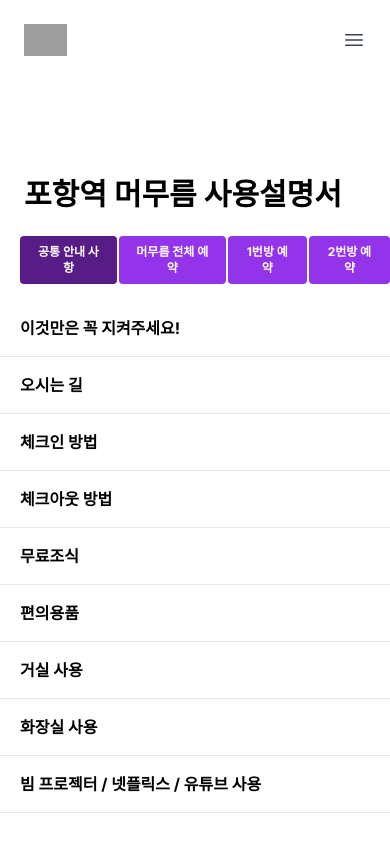
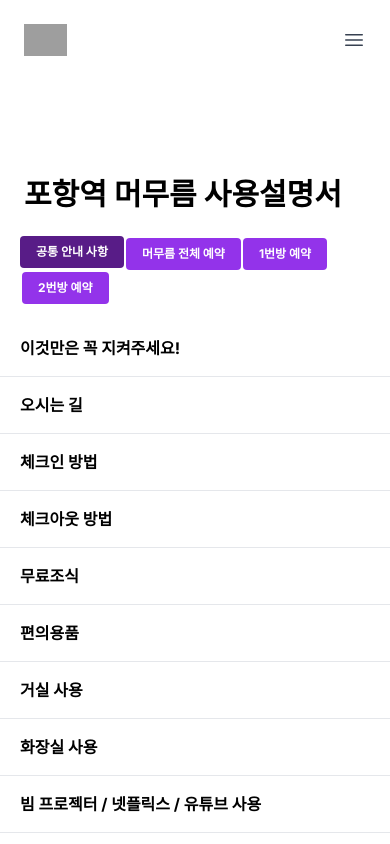
Before and after one commit to saebyeokchu/phymmr, a Next.js app: page /guide in a window 390 px wide. Shown: the top 844 px of the page. Built offline with nearby package versions, Linux system fonts and the light colour scheme; grey boxes are pictures that could not be loaded.

Commit message:
add video for room2

```diff
--- a/app/guide/forRoom2/template.tsx
+++ b/app/guide/forRoom2/template.tsx
@@ -5,7 +5,8 @@ type AccordionBox = {
     noticeTitle : string,
     notices : string[],
     noticeIndex : number,
-    imageSrc? : string
+    imageSrc? : string,
+    video? : boolean
 }
 
 export default function ForRoom2() {
@@ -22,7 +23,7 @@ export default function ForRoom2() {
         setShowMenu({...showMenu})
     }
 
-    const AccordionBox = ({noticeTitle,notices,noticeIndex,imageSrc} : AccordionBox ) =>
+    const AccordionBox = ({noticeTitle,notices,noticeIndex,imageSrc,video} : AccordionBox ) =>
         <div>
             <h2 className="mb-0 hover:text-purple-600" id="flush-headingOne" onClick={()=>onMenuClick(noticeIndex)}>
             <button
@@ -41,6 +42,10 @@ export default function ForRoom2() {
                         }
                     </ul>
                     { imageSrc && <img src={`https://phymmr.s3.us-east-2.amazonaws.com/${imageSrc}`} /> }
+                    { video && <video width="400" controls autoPlay>
+                            <source src={`https://phymmr.s3.us-east-2.amazonaws.com/turn_on_hotwater.MOV`} type="video/mp4" />
+                        </video>
+                    }
                 </div>
             }
         </div>
@@ -54,6 +59,7 @@ export default function ForRoom2() {
                 ]}
                 noticeIndex= {0}
                 imageSrc={undefined}
+                video={true}
             />
             <AccordionBox
                 noticeTitle = "세탁서비스"
--- a/app/guide/page.tsx
+++ b/app/guide/page.tsx
@@ -33,11 +33,11 @@ export default function Guide() {
                 <section className="mb-32">
                     <h2 className="mb-6 pl-6 text-3xl font-bold">포항역 머무름 사용설명서</h2>
                     {/* sm:justify-normal sm:flex-col  */}
-                    <div className="flex justify-start space-x-0.5 ml-5">
-                        <button className={`g-blue-500 ${ reservationType === "forEveryOne" ? "bg-purple-900" : "bg-purple-600" } text-white font-bold py-2 px-4 rounded hover:bg-purple-900 text-xs md:text-base`} onClick={()=>adjustBelowList("forEveryOne")}> 공통 안내 사항 </button>
-                        <button className={`g-blue-500 ${ reservationType === "forEntireApt" ? "bg-purple-900" : "bg-purple-600" } text-white font-bold py-2 px-4 rounded hover:bg-purple-900 text-xs md:text-base`} onClick={()=>adjustBelowList("forEntireApt")}> 머무름 전체 예약 </button>
-                        <button className={`g-blue-500 ${ reservationType === "forRoom1" ? "bg-purple-900" : "bg-purple-600" } text-white font-bold py-2 px-4 rounded hover:bg-purple-900 text-xs md:text-base`} onClick={()=>adjustBelowList("forRoom1")}> 1번방 예약 </button>
-                        <button className={`g-blue-500 ${ reservationType === "forRoom2" ? "bg-purple-900" : "bg-purple-600" } text-white font-bold py-2 px-4 rounded hover:bg-purple-900 text-xs md:text-base`} onClick={()=>adjustBelowList("forRoom2")}>2번방 예약</button>
+                    <div className="flex flex-wrap md:flex md:justify-start space-x-0.5 space-y-0.5 ml-5">
+                        <div><button className={`g-blue-500 ${ reservationType === "forEveryOne" ? "bg-purple-900" : "bg-purple-600" } text-white font-bold py-2 px-4 rounded hover:bg-purple-900 text-xs md:text-base`} onClick={()=>adjustBelowList("forEveryOne")}> 공통 안내 사항 </button></div>
+                        <div><button className={`g-blue-500 ${ reservationType === "forEntireApt" ? "bg-purple-900" : "bg-purple-600" } text-white font-bold py-2 px-4 rounded hover:bg-purple-900 text-xs md:text-base`} onClick={()=>adjustBelowList("forEntireApt")}> 머무름 전체 예약 </button></div>
+                        <div><button className={`g-blue-500 ${ reservationType === "forRoom1" ? "bg-purple-900" : "bg-purple-600" } text-white font-bold py-2 px-4 rounded hover:bg-purple-900 text-xs md:text-base`} onClick={()=>adjustBelowList("forRoom1")}> 1번방 예약 </button></div>
+                        <div><button className={`g-blue-500 ${ reservationType === "forRoom2" ? "bg-purple-900" : "bg-purple-600" } text-white font-bold py-2 px-4 rounded hover:bg-purple-900 text-xs md:text-base`} onClick={()=>adjustBelowList("forRoom2")}>2번방 예약</button></div>
                     </div>
                     <div className='mt-4'>
                         { reservationType === "forEveryOne"  && <ForEveryone />}
```
